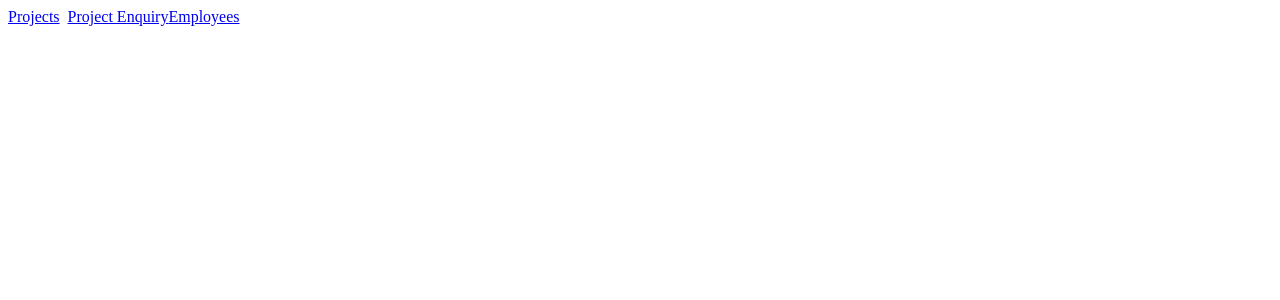
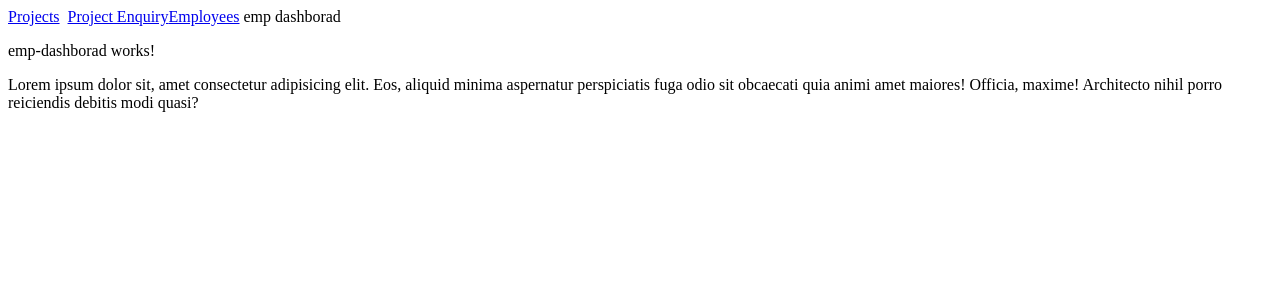
Before and after one commit to virnay1/githubdemo, an Angular app: page /emp-dashborad in a window 1280 px wide. Before the commit this address led to /. Shown: the top 300 px of the page. Built offline with nearby package versions, Linux system fonts and the light colour scheme.

Commit message:
v1.1 Emp Dashboard added

```diff
--- /dev/null
+++ b/src/app/Newchanges/emp-dashborad/emp-dashborad.component.html
@@ -0,0 +1,2 @@
+<p>emp-dashborad works!</p>
+<p> Lorem ipsum dolor sit, amet consectetur adipisicing elit. Eos, aliquid minima aspernatur perspiciatis fuga odio sit obcaecati quia animi amet maiores! Officia, maxime! Architecto nihil porro reiciendis debitis modi quasi?</p>
--- /dev/null
+++ b/src/app/Newchanges/emp-dashborad/emp-dashborad.component.ts
@@ -0,0 +1,15 @@
+import { Component, OnInit } from '@angular/core';
+
+@Component({
+  selector: 'app-emp-dashborad',
+  templateUrl: './emp-dashborad.component.html',
+  styleUrls: ['./emp-dashborad.component.css']
+})
+export class EmpDashboradComponent implements OnInit {
+
+  constructor() { }
+
+  ngOnInit(): void {
+  }
+
+}
--- a/src/app/app-routing.module.ts
+++ b/src/app/app-routing.module.ts
@@ -2,6 +2,7 @@ import { NgModule } from '@angular/core';
 import { RouterModule, Routes } from '@angular/router'
 import { AddEmployeeComponent } from './add-employee/add-employee.component';
 import { EmployeeListComponent } from './employee-list/employee-list.component';
+import { EmpDashboradComponent } from './Newchanges/emp-dashborad/emp-dashborad.component';
 import { ProjectEnquiryComponent } from './project-enquiry/project-enquiry.component';
 import { ProjectListComponent } from './project-list/project-list.component';
 
@@ -9,7 +10,8 @@ const routes: Routes = [
   {path:"projects",component:ProjectListComponent},
   {path:"project-enquiry",component:ProjectEnquiryComponent},
   {path:"employee-list",component:EmployeeListComponent},
-  {path:"add-employee",component:AddEmployeeComponent}
+  {path:"add-employee",component:AddEmployeeComponent},
+  {path:"emp-dashborad",component:EmpDashboradComponent}
 ];
 
 @NgModule({
--- a/src/app/app.component.html
+++ b/src/app/app.component.html
@@ -1,5 +1,6 @@
 <a routerLink="/projects">Projects</a>&nbsp;
 <a routerLink="/project-enquiry">Project Enquiry</a>
 <a routerLink="/employee-list">Employees</a>
+<a routerlInk="/emp-dashborad"> emp dashborad</a>
 
 <router-outlet></router-outlet>
--- a/src/app/app.module.ts
+++ b/src/app/app.module.ts
@@ -14,6 +14,7 @@ import { EmployeeListComponent } from './employee-list/employee-list.component';
 import { EmployeeService } from './employee.service';
 import { BoldPipe } from './bold.pipe';
 import { AddEmployeeComponent } from './add-employee/add-employee.component';
+import { EmpDashboradComponent } from './Newchanges/emp-dashborad/emp-dashborad.component';
 
 @NgModule({
   declarations: [
@@ -24,7 +25,8 @@ import { AddEmployeeComponent } from './add-employee/add-employee.component';
     EmployeeComponent,
     EmployeeListComponent,
     BoldPipe,
-    AddEmployeeComponent
+    AddEmployeeComponent,
+    EmpDashboradComponent
   ],
   imports: [
     BrowserModule,
```
Also changed, not shown: src/app/Newchanges/emp-dashborad/emp-dashborad.component.css (added), 1 other file (tests, documents, lock files or other folders).
